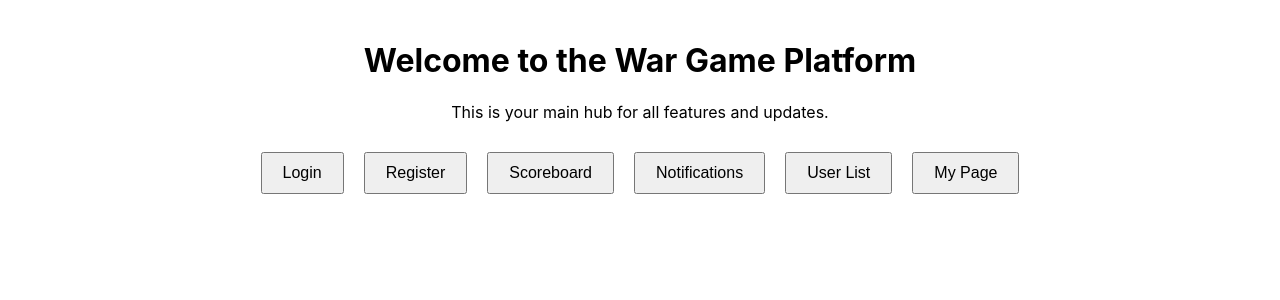
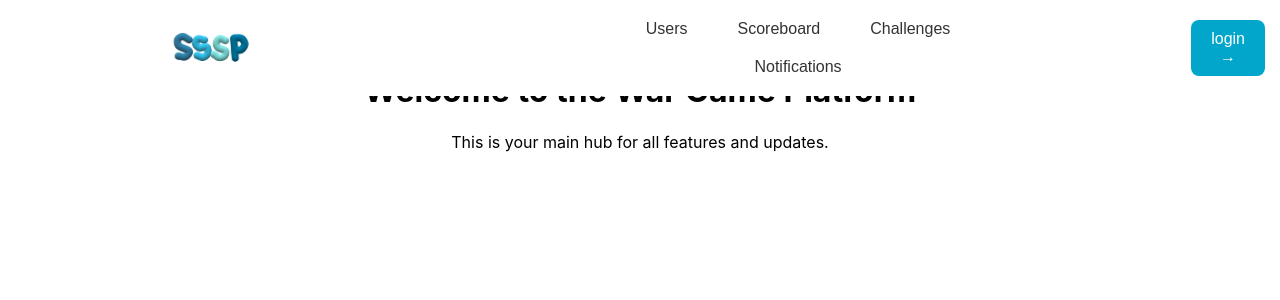
Before and after one commit to SoongSil-Security-Playground/sssp-frontend-prototype, a React (Create React App) app: page / in a window 1280 px wide. Shown: the top 300 px of the page. Built offline with nearby package versions, Linux system fonts and the light colour scheme.

Commit message:
feat: add navigation bar and login usestate

```diff
--- a/src/components/App.js
+++ b/src/components/App.js
@@ -1,12 +1,18 @@
-import React from 'react';
+import React, { useState, } from 'react';
 import { BrowserRouter as Router, Routes, Route } from 'react-router-dom';
 import MainPage from '../pages/mainPage';
 
 function App() {
+  const [isLoggedIn, setIsLoggedIn] = useState(false);
+
+  const toggleLogin = () => {
+    setIsLoggedIn((prev) => !prev);
+  };
+
   return (
     <Router>
       <Routes>
-        <Route path="/" element={<MainPage />} />
+        <Route path="/" element={<MainPage isLoggedIn={isLoggedIn} toggleLoggedIn={toggleLogin} />} />
       </Routes>
     </Router>
   );
--- /dev/null
+++ b/src/components/navigationBar.js
@@ -0,0 +1,119 @@
+import React from 'react';
+import { Link } from 'react-router-dom';
+import logo from '../assets/images/logo.png';
+
+function NavigationBar({ isLoggedIn, toggleLogin }) {
+  return (
+    <nav style={navStyle}>
+      <div style={logoStyle}>
+        <Link to="/" style={linkStyle}>
+          <img src={logo} alt="algo" style={logoImageStyle} />
+        </Link>
+      </div>
+      <div style={globalBarStyle}>
+        <Link to="/users" style={linkStyle}>
+          <button style={buttonStyle}>Users</button>
+        </Link>
+        <Link to="/scoreboard" style={linkStyle}>
+          <button style={buttonStyle}>Scoreboard</button>
+        </Link>
+        <Link to="/challenges" style={linkStyle}>
+          <button style={buttonStyle}>Challenges</button>
+        </Link>
+        <Link to="/notifications" style={linkStyle}>
+          <button style={buttonStyle}>Notifications</button>
+        </Link>
+      </div>
+
+      {isLoggedIn ? (
+        <>
+          <div style={privBarStyle}>
+            <Link to="/mypage" style={linkStyle}>
+              <button style={buttonWhiteBlueStyle}>My Page</button>
+            </Link>
+            <button style={buttonBlueStyle} onClick={toggleLogin}>logout →</button>
+          </div>
+        </>
+      ) : (
+        <>
+          <div style={privBarStyle}>
+            <Link to="/login" style={linkStyle}>
+              <button style={buttonBlueStyle}>login →</button>
+            </Link>
+          </div>
+        </>
+      )}
+    </nav>
+  );
+}
+
+const navStyle = {
+  display: 'flex',
+  justifyContent: 'space-between',
+  alignItems: 'center',
+  padding: '10px',
+  margin: 0,
+  position: 'fixed',
+  top: 0,
+  backgroundColor: 'white',
+};
+
+const logoStyle = {
+    marginLeft: '100px',
+    marginRight: '200px',
+};
+
+const globalBarStyle = {
+    backgroundColor: 'transparent',
+    marginLeft: '150px',
+    marginRight: '200px',
+};
+
+const privBarStyle = {
+    backgroundColor: 'transparent',
+    display: 'flex-end',
+    justifyContent: 'space-between',
+    alignItems: 'center',
+};
+
+const linkStyle = {
+  textDecoration: 'none',
+};
+
+const buttonStyle = {
+  padding: '10px 20px',
+  fontSize: '16px',
+  border: 'none',
+  backgroundColor: 'transparent',
+  color: 'var(--text-color)',
+  cursor: 'pointer',
+  margin: '0 5px',
+};
+
+const buttonBlueStyle = {
+  padding: '10px 20px',
+  fontSize: '16px',
+  border: 'none',
+  backgroundColor: 'var(--medium-blue)',
+  color: '#FFFFFF',
+  cursor: 'pointer',
+  margin: '0 5px',
+  borderRadius: '8px',
+};
+
+const buttonWhiteBlueStyle = {
+  padding: '10px 20px',
+  fontSize: '16px',
+  border: 'none',
+  backgroundColor: 'transparent',
+  color: 'var(--drak-blue)',
+  cursor: 'pointer',
+  margin: '0 5px',
+};
+
+const logoImageStyle = {
+  height: '60px',
+  width: 'auto',
+};
+
+export default NavigationBar;
--- a/src/index.js
+++ b/src/index.js
@@ -1,11 +1,13 @@
 import React from 'react';
 import ReactDOM from 'react-dom/client';
 import './assets/styles/index.css';
+import './assets/styles/variables.css';
 import App from './components/App';
 
 const root = ReactDOM.createRoot(document.getElementById('root'));
 root.render(
   <React.StrictMode>
     <App />
-  </React.StrictMode>
+  </React.StrictMode>,
+  document.getElementById(root)
 );
--- a/src/pages/mainPage.js
+++ b/src/pages/mainPage.js
@@ -1,40 +1,14 @@
 import React from 'react';
-import { Link } from 'react-router-dom';
+import NavigationBar from '../components/navigationBar';
 
-function MainPage() {
+function MainPage({isLoggedIn, toggleLogin}) {
   return (
-    <div style={{ textAlign: 'center', padding: '20px' }}>
-      <h1>Welcome to the War Game Platform</h1>
-      <p>This is your main hub for all features and updates.</p>
-
-      <div style={{ marginTop: '20px' }}>
-        <Link to="/login">
-          <button style={buttonStyle}>Login</button>
-        </Link>
-        <Link to="/register">
-          <button style={buttonStyle}>Register</button>
-        </Link>
-        <Link to="/scoreboard">
-          <button style={buttonStyle}>Scoreboard</button>
-        </Link>
-        <Link to="/notifications">
-          <button style={buttonStyle}>Notifications</button>
-        </Link>
-        <Link to="/users">
-          <button style={buttonStyle}>User List</button>
-        </Link>
-        <Link to="/my">
-          <button style={buttonStyle}>My Page</button>
-        </Link>
-      </div>
+    <div style={{ textAlign: 'center', padding: '50px' }}>
+        <NavigationBar isLoggedIn={isLoggedIn} toggleLogin={toggleLogin} />
+        <h1>Welcome to the War Game Platform</h1>
+        <p>This is your main hub for all features and updates.</p>
     </div>
   );
 }
 
-const buttonStyle = {
-  margin: '10px',
-  padding: '10px 20px',
-  fontSize: '16px',
-};
-
 export default MainPage;
```
